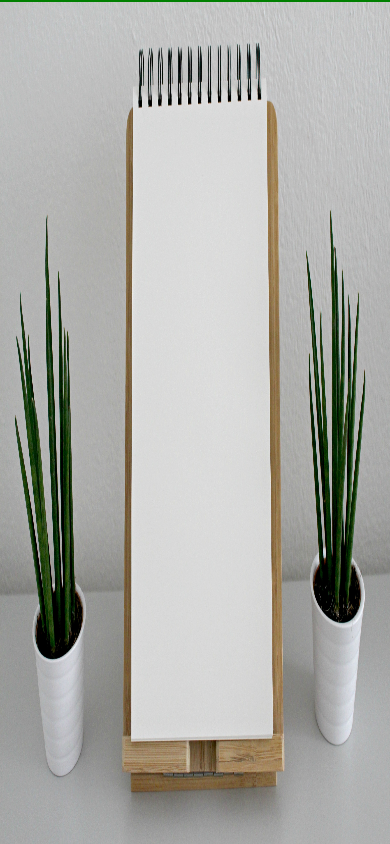
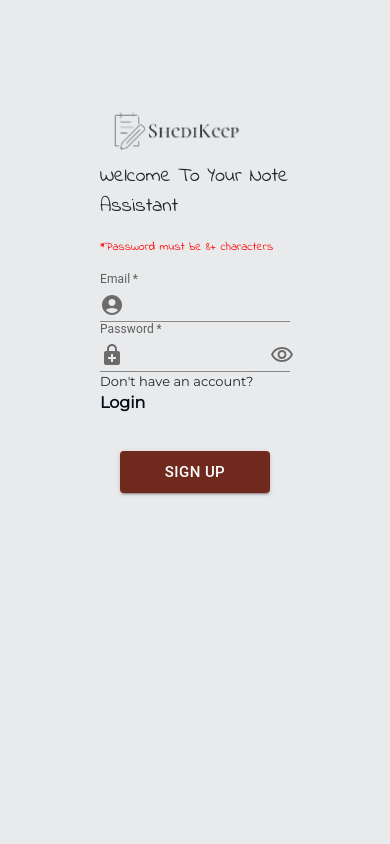
Before and after one commit to CherishShed/keeper-app, a React (Create React App) app: page /register in a window 390 px wide. Built offline with nearby package versions, Linux system fonts and the light colour scheme.

Commit message:
fixed toast

```diff
--- a/src/auth.css
+++ b/src/auth.css
@@ -25,7 +25,6 @@ body{
     width: 100%;
     margin: auto auto !important;
     background-color: transparent !important;
-    border: 2px solid green;
 }
 
 .backImg{
--- a/src/components/Login.jsx
+++ b/src/components/Login.jsx
@@ -29,7 +29,8 @@ function Login() {
                 className: 'foo-bar',
                 pauseOnHover: false,
                 autoClose: 1000,
-                theme: "light"
+                theme: "light",
+
             });
         } else if (toastText === "Login Success") {
             toast.success(toastText, {
@@ -37,9 +38,13 @@ function Login() {
                 className: 'foo-bar',
                 pauseOnHover: false,
                 autoClose: 1000,
-                theme: "light"
+                theme: "light",
             });
+        } else {
+            return;
         }
+
+        settoastText("")
     }, [toastText])
     function handleButton(ev) {
         const passLength = formData.password.length;
--- a/src/components/Signup.jsx
+++ b/src/components/Signup.jsx
@@ -57,10 +57,22 @@ function Login() {
             ev.target.setAttribute("disabled", true)
         } else {
             ev.target.removeAttribute("disabled")
-            settextColor("green")
         }
         ev.target.style.left = displace;
     }
+
+    function handleCheck() {
+        const passLength = formData.password.length;
+        const usernameLength = formData.username.length;
+        if (passLength < 8 || usernameLength < 8) {
+            document.getElementsByClassName(styles.loginButton)[0].style.backgroundColor = "rgb(112, 41, 29)";
+            settextColor("red");
+        } else {
+            document.getElementsByClassName(styles.loginButton)[0].style.backgroundColor = " rgb(24, 100, 65)";
+            settextColor("green");
+        }
+    }
+
 
     function handleSubmit(event) {
         console.log("here")
@@ -91,12 +103,13 @@ function Login() {
                         <div>
                             <img alt="logo" src="Screenshot_2023-06-15_113137-removebg-preview.png" className={styles.logo} />
                             <p style={{ fontFamily: "Indie Flower", fontSize: "20px" }}>Welcome To Your Note Assistant</p>
-                            <p style={{ fontFamily: "Indie Flower", fontSize: "12px", color: { textColor } }}>*Password must be 8+ characters</p>
+                            <p style={{ fontFamily: "Indie Flower", fontSize: "12px", color: textColor }}>*Password must be 8+ characters</p>
                         </div>
                         <TextField fullWidth
 
                             helperText={helpText} variant='standard' label="Email" type='email' color='warning' name='username' required InputProps={{ startAdornment: <InputAdornment position="start"><AccountCircleIcon /></InputAdornment> }} className={styles["form-input-field"]}
                             onChange={(e) => {
+                                handleCheck();
                                 const elements = document.getElementsByClassName(styles.loginButton);
                                 elements[0].style.left = "0px";
                                 elements[0].removeAttribute("disabled");
@@ -107,6 +120,7 @@ function Login() {
                             key={1}
                         />
                         <TextField key={2} name='password' helperText={helpText} onChange={(e) => {
+                            handleCheck();
                             const elements = document.getElementsByClassName(styles.loginButton);
                             elements[0].style.left = "0px";
                             elements[0].removeAttribute("disabled");
@@ -127,7 +141,7 @@ function Login() {
                                 </InputAdornment>
                         }} className={styles['form-input-field password']} />
                         <p className={styles['signup-text']}>Don't have an account? <a className={styles['signup-link']} href="/login">Login</a></p>
-                        <Button className={styles['loginButton']} type="submit" variant='contained' size='large' onMouseEnter={(e) => handleButton(e)}>Sign Up</Button>
+                        <Button className={styles['loginButton']} style={{ backgroundColor: "rgb(112, 41, 29)" }} type="submit" variant='contained' size='large' onMouseEnter={(e) => handleButton(e)}>Sign Up</Button>
 
                     </FormControl>
                 </div>
--- a/src/signup.module.css
+++ b/src/signup.module.css
@@ -28,7 +28,6 @@ body {
     width: 100%;
     margin: auto auto !important;
     background-color: transparent !important;
-    border: 2px solid green;
 }
 
 .signup-backImg {
@@ -41,7 +40,7 @@ body {
 
 .formInput {
     position: absolute !important;
-    width: 400px !important;
+    width: 25% !important;
     min-width: 300px !important;
     z-index: 6 !important;
     top: 20% !important;
@@ -53,8 +52,8 @@ body {
 
 .loginButton {
     margin-top: 20px !important;
-    background-color: rgb(121, 89, 59) !important;
-    color: white !important;
+    background-color: rgb(121, 68, 59);
+    color: white;
     width: 150px !important;
     align-self: center;
     position: relative;
@@ -93,23 +92,14 @@ input {
 }
 
 @media (max-width:900px) {
-    .backImg {
+    .signup-backImg {
         position: relative !important;
         min-width: 700px !important;
         width: 900px !important;
-        min-height: 500px !important;
-        top: 100px !important;
+        min-height: 100% !important;
+        top: 0 !important;
         position: absolute !important;
 
-    }
-
-    .welcome-img {
-        min-width: 200px !important;
-        max-width: 350px !important;
-        min-height: 500px !important;
-        top: 100px !important;
-        position: absolute !important;
-        left: 0 !important;
     }
 
     .login {
@@ -120,20 +110,24 @@ input {
         /* position: static !important; */
         /* display: block !important; */
         width: fit-content !important;
-        min-width: 20% !important;
+        min-width: 30% !important;
         /* float: right; */
-        text-align: left;
-        right: -10% !important;
+        top: 0 !important;
+        margin: 0 auto !important;
+        margin-left: 3ch !important;
+        margin-top: 10% !important;
         max-width: 230px !important;
         min-width: 20% !important;
         padding: 100px 0 !important;
-        /* justify-content: center; */
+        justify-content: center;
+        align-self: center;
+
         /* border: 2px solid black !important; */
     }
 }
 
 @media (max-width: 500px) {
-    .backImg {
+    .signup-backImg {
         display: none;
     }
 
```
